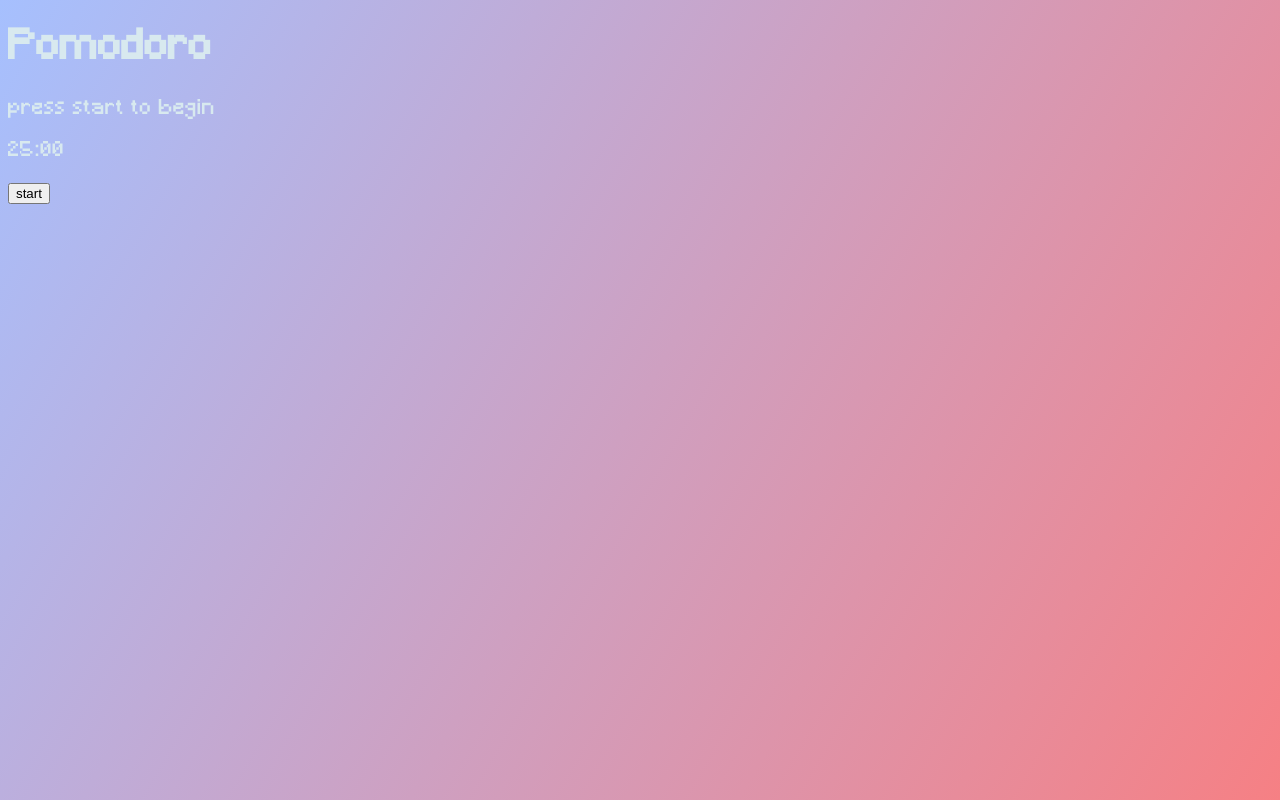
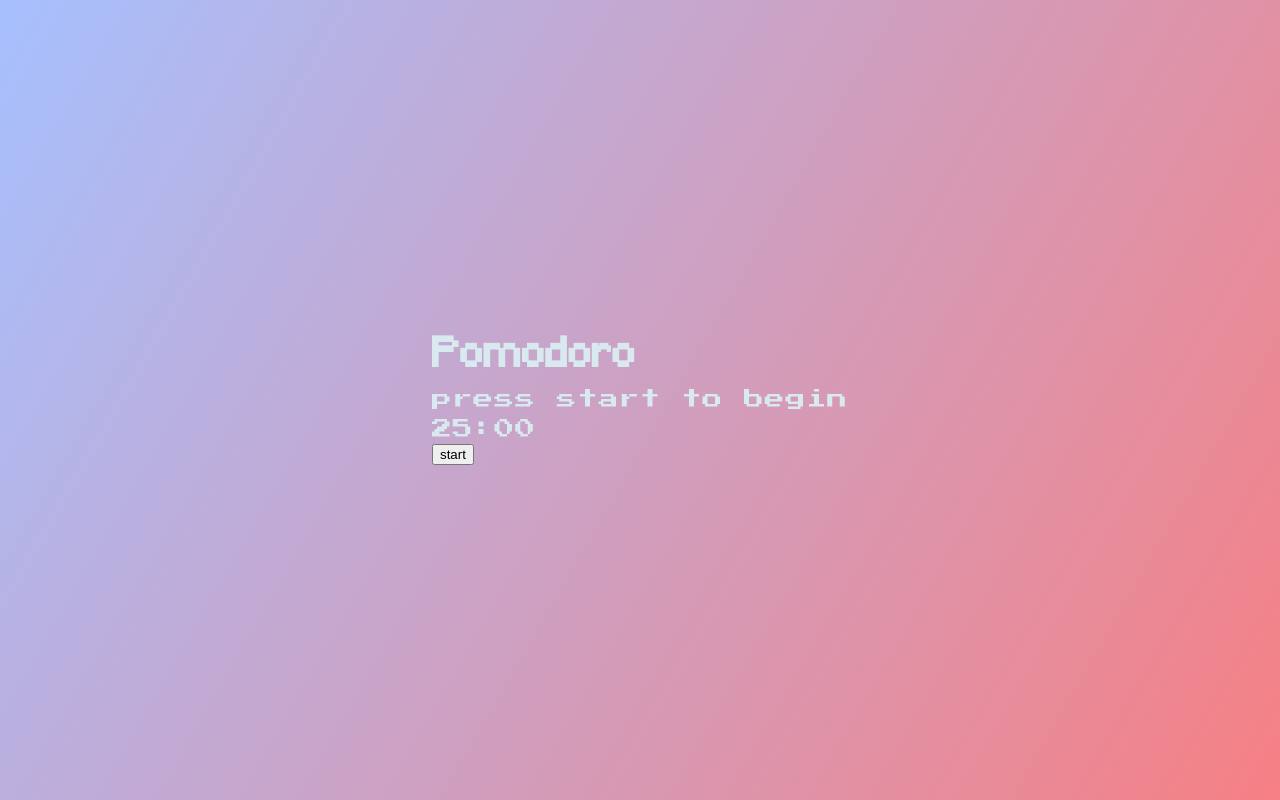
Before and after one commit to Samppii/POMODOROCODEDEX, a plain HTML site: page src/index.html in a window 1280 px wide. Drawn offline with Linux system fonts and the light colour scheme.

Commit message:
CSS updates

```diff
--- a/src/styles.css
+++ b/src/styles.css
@@ -3,8 +3,12 @@
     src: url(../font/Minecraft.ttf);
 }
 
+@font-face {
+    font-family: 'Bit' ;
+    src: url(../font/PressStart2P-vaV7.ttf);
+}
+
 html{
-    font-family: 'Minecraft', sans-serif;
     font-size: 20px;
     letter-spacing: 0.8px;
     min-height: 100vh;
@@ -12,3 +16,29 @@ html{
     background-image: linear-gradient(120deg, #a6c0fe 0%, #f68084 100%);
     background-size: cover;
 }
+
+body{
+    margin: 0;
+    padding: 0;
+    display: flex;
+    justify-content: center;
+    align-items: center;
+    min-height: 100vh;
+    font-family: 'Bit';
+}
+
+h1{
+    font-family: 'Minecraft';
+    margin: 0 auto 10px auto;
+    color: #d8e9ef;
+}
+
+p{
+    font-family: 'Bit';
+    margin: 0;
+}
+
+.app-message{
+    height: 20px;
+    margin-bottom: 10px;
+}
```
Also changed, not shown: font/PressStart2P-vaV7.ttf (added), 1 other file.
